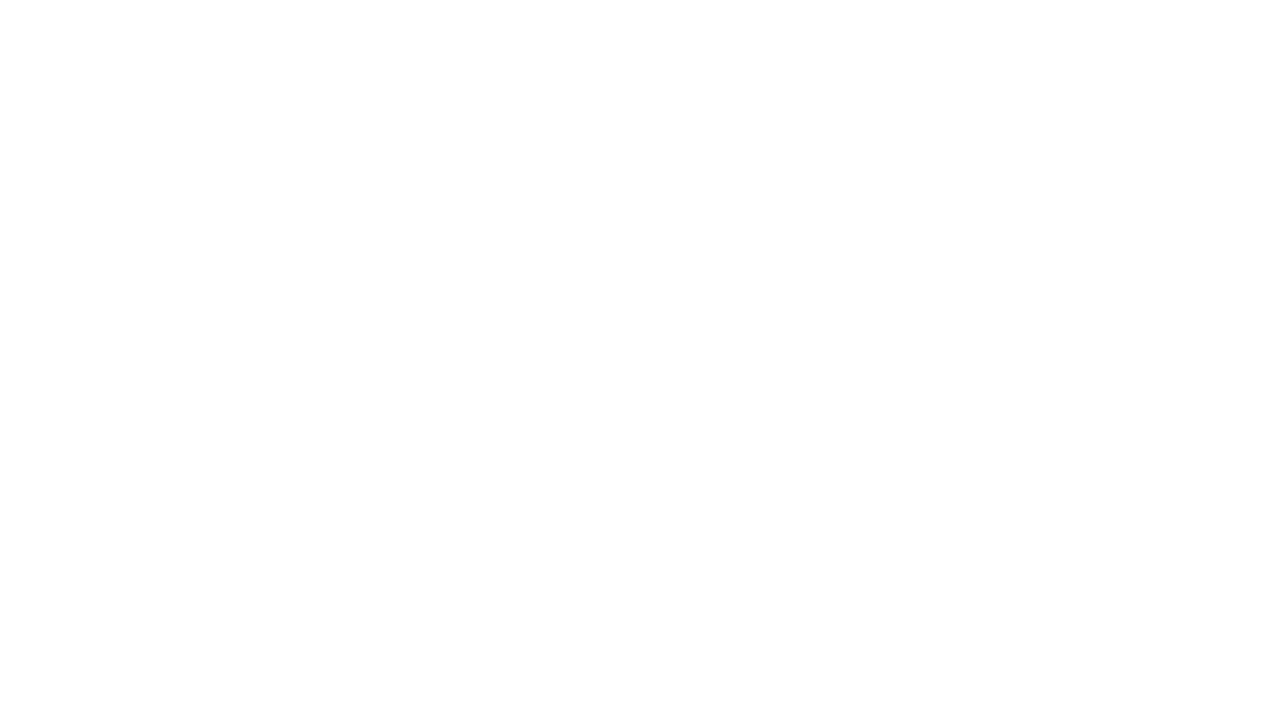
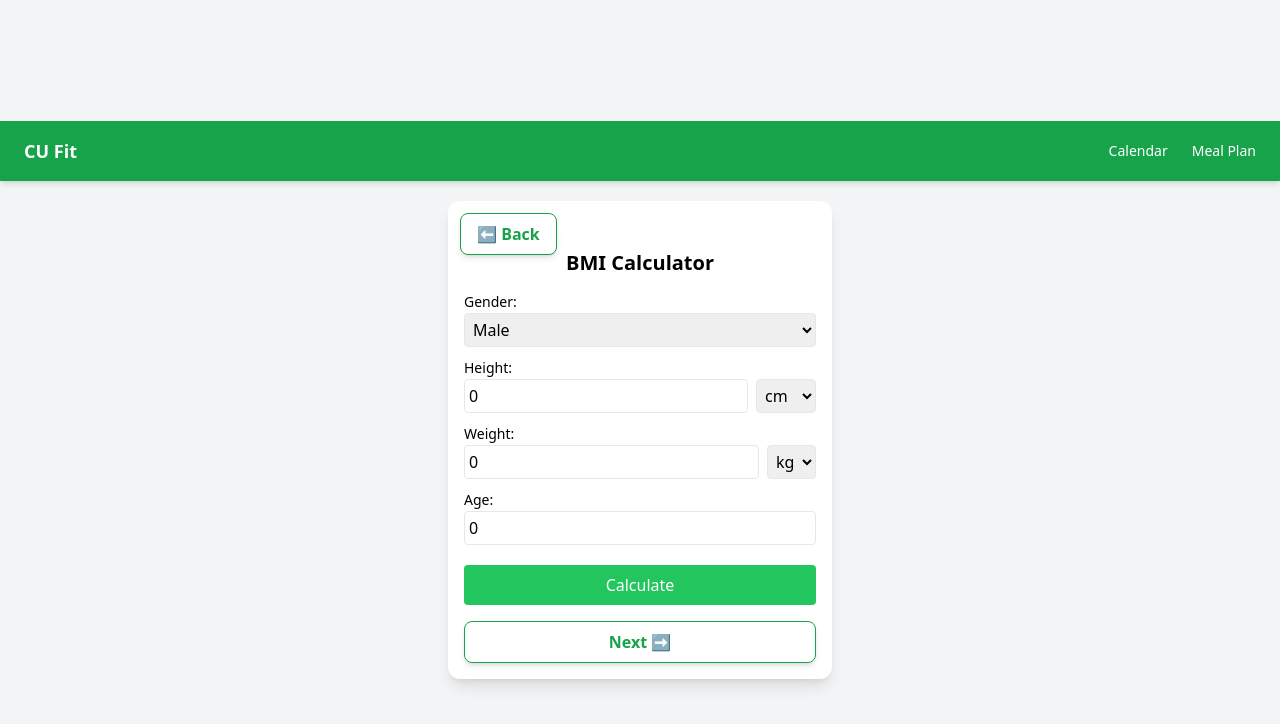
Before and after one commit to Harsh-patel27/cu-fit-fe, a React (Create React App) app: page /bmi-calculator in a window 1280 px wide. Before the commit this address had no page. Shown: the top 724 px of the page. Built offline with nearby package versions, Linux system fonts and the light colour scheme.

Commit message:
added Bmi Calculator

```diff
--- a/src/App.js
+++ b/src/App.js
@@ -11,6 +11,7 @@ import PainAndInjuryForm from "./pages/PainAndInjuryForm";
 import Dashboard from "./pages/Dashboard";
 import Signup from "./pages/signup";
 import Login from "./pages/login";
+import BMICalculator from "./pages/Bmicalculator";
 
 function App() {
     return (
@@ -30,6 +31,7 @@ function App() {
                 <Route path="/exercise-routine" element={<ExerciseRoutine />} />
                 <Route path="/pain-injury-form" element={<PainAndInjuryForm />} />
                 <Route path="/dashboard" element={<Dashboard />} />
+                <Route path="/bmi-calculator" element={<BMICalculator />} />
             </Routes>
         </Router>
     );
--- /dev/null
+++ b/src/pages/Bmicalculator.jsx
@@ -0,0 +1,93 @@
+import { useState } from "react";
+
+export default function BMICalculator() {
+  const [gender, setGender] = useState("male");
+  const [height, setHeight] = useState(0);
+  const [weight, setWeight] = useState(0);
+  const [age, setAge] = useState(0);
+  const [heightUnit, setHeightUnit] = useState("cm");
+  const [weightUnit, setWeightUnit] = useState("kg");
+  const [bmi, setBmi] = useState(null);
+  const [comment, setComment] = useState("");
+
+  const calculateBMI = () => {
+    let heightInMeters = heightUnit === "cm" ? height / 100 : height * 0.3048;
+    let weightInKg = weightUnit === "kg" ? weight : weight * 0.453592;
+    let bmiValue = weightInKg / (heightInMeters * heightInMeters);
+    setBmi(bmiValue.toFixed(2));
+
+    if (bmiValue < 18.5) setComment("Underweight");
+    else if (bmiValue < 24.9) setComment("Normal weight");
+    else if (bmiValue < 29.9) setComment("Overweight");
+    else setComment("Obese");
+  };
+
+  return (
+    <div className="flex flex-col items-center justify-center min-h-screen bg-gray-100">
+
+      {/* هدر صفحه با دو بخش چپ و راست */}
+      <header className="w-full bg-green-600 text-white py-4 px-6 shadow-md flex justify-between items-center">
+        <span className="text-lg font-bold">CU Fit</span>
+        <div className="space-x-6 text-sm">
+        <a href="/calendar">Calendar</a>
+        <a href="/meal-plan">Meal Plan</a>
+        </div>
+      </header>
+
+      <div className="bg-white p-4 rounded-xl shadow-lg w-96 relative mt-5">
+
+        {/* دکمه Back */}
+        <button className="absolute top-3 left-3 bg-white text-green-600 font-bold px-4 py-2 rounded-lg shadow-md border border-green-600 hover:bg-gray-100 transition">
+          ⬅ Back
+        </button>
+
+        <h2 className="text-xl font-bold mb-3 text-center mt-8">BMI Calculator</h2>
+
+        <label className="text-sm">Gender:</label>
+        <select className="w-full p-1 border rounded mb-2" value={gender} onChange={(e) => setGender(e.target.value)}>
+          <option value="male">Male</option>
+          <option value="female">Female</option>
+        </select>
+
+        <label className="text-sm">Height:</label>
+        <div className="flex mb-2">
+          <input type="number" className="w-full p-1 border rounded" value={height} onChange={(e) => setHeight(e.target.value)} />
+          <select className="ml-2 p-1 border rounded" value={heightUnit} onChange={(e) => setHeightUnit(e.target.value)}>
+            <option value="cm">cm</option>
+            <option value="feet">feet</option>
+          </select>
+        </div>
+
+        <label className="text-sm">Weight:</label>
+        <div className="flex mb-2">
+          <input type="number" className="w-full p-1 border rounded" value={weight} onChange={(e) => setWeight(e.target.value)} />
+          <select className="ml-2 p-1 border rounded" value={weightUnit} onChange={(e) => setWeightUnit(e.target.value)}>
+            <option value="kg">kg</option>
+            <option value="lb">lb</option>
+          </select>
+        </div>
+
+        <label className="text-sm">Age:</label>
+        <input type="number" className="w-full p-1 border rounded mb-2" value={age} onChange={(e) => setAge(e.target.value)} />
+
+        {/* دکمه Calculate */}
+        <button className="w-full bg-green-500 text-white p-2 rounded mt-3 hover:bg-green-700 transition mx-auto block"
+          onClick={calculateBMI}>
+          Calculate
+        </button>
+
+        {bmi && (
+          <div className="mt-3 text-center">
+            <p className="text-lg font-bold">BMI: {bmi}</p>
+            <p className="text-gray-600">{comment}</p>
+          </div>
+        )}
+
+        {/* دکمه Next - حالا کاملاً زیر Calculate هست */}
+        <button className="w-full mt-4 bg-white text-green-600 font-bold px-4 py-2 rounded-lg shadow-md border border-green-600 hover:bg-gray-100 transition">
+          Next ➡
+        </button>
+      </div>
+    </div>
+  );
+}
```
